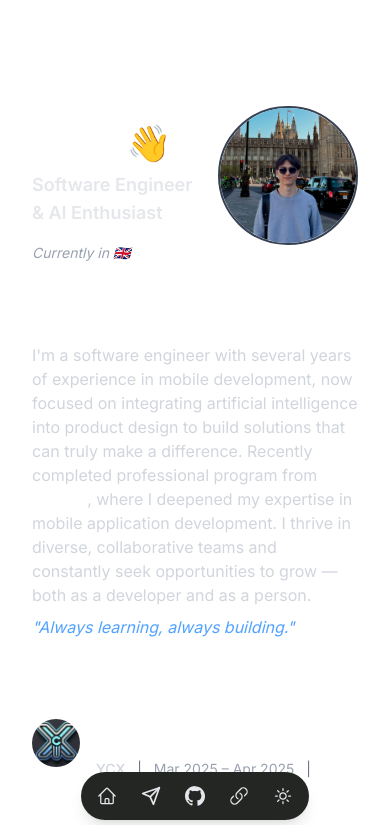
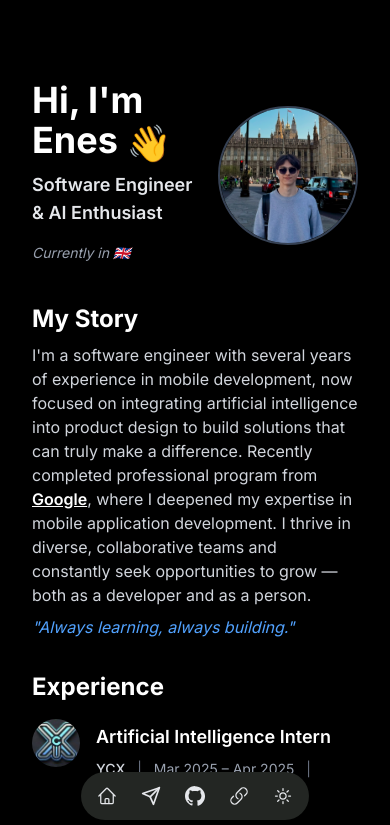
Before and after one commit to bluemadisonblue/my-website, a Next.js app: page / in a window 390 px wide. Shown: the top 825 px of the page. Built offline with nearby package versions, Linux system fonts and the light colour scheme.

Commit message:
Force dark mode, remove next-themes, and clean up layout for mobile optimization

```diff
--- a/package.json
+++ b/package.json
@@ -11,7 +11,6 @@
     "@heroicons/react": "^2.2.0",
     "framer-motion": "^12.10.4",
     "next": "15.3.2",
-    "next-themes": "^0.4.6",
     "react": "^19.0.0",
     "react-dom": "^19.0.0",
     "react-intersection-observer": "^9.16.0"
--- a/src/app/layout.tsx
+++ b/src/app/layout.tsx
@@ -2,7 +2,6 @@ import type { Metadata } from "next";
 import { Inter } from "next/font/google";
 import "./globals.css";
 import ClientLayout from "@/components/ClientLayout";
-import { ThemeProvider } from 'next-themes';
 
 export const metadata: Metadata = {
   title: "Enes Talip",
@@ -17,13 +16,9 @@ export default function RootLayout({
   children: React.ReactNode
 }) {
   return (
-    <html lang="en" suppressHydrationWarning>
-      <body>
-        <ThemeProvider attribute="class" defaultTheme="dark" enableSystem>
-          <div className={`${inter.className} min-h-screen bg-white text-black dark:bg-black dark:text-white`}>
-            <ClientLayout>{children}</ClientLayout>
-          </div>
-        </ThemeProvider>
+    <html lang="en">
+      <body className={`dark ${inter.className} min-h-screen bg-black text-white`}>
+        <ClientLayout>{children}</ClientLayout>
       </body>
     </html>
   );
```
Also changed, not shown: 1 other file (tests, documents, lock files or other folders).
